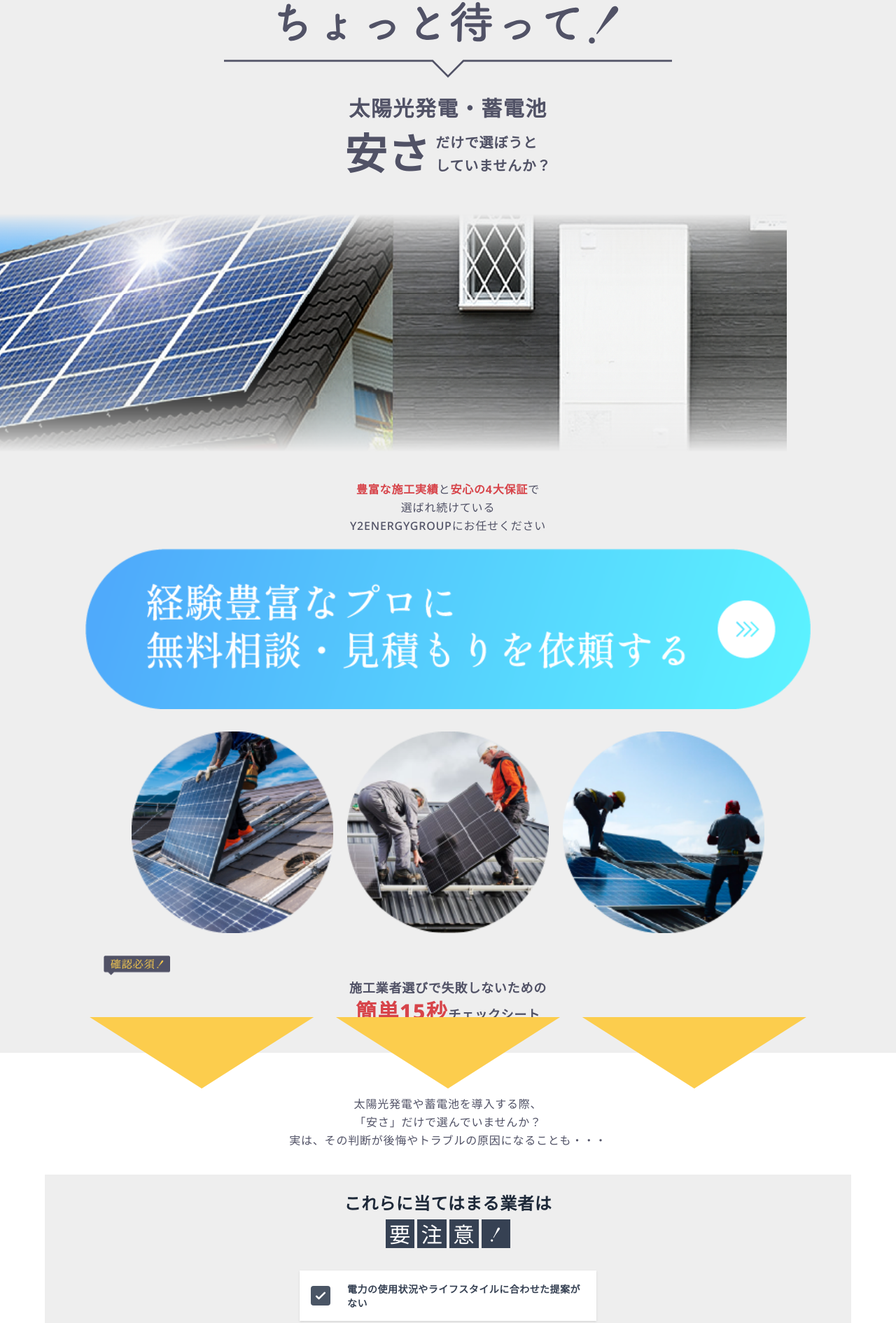
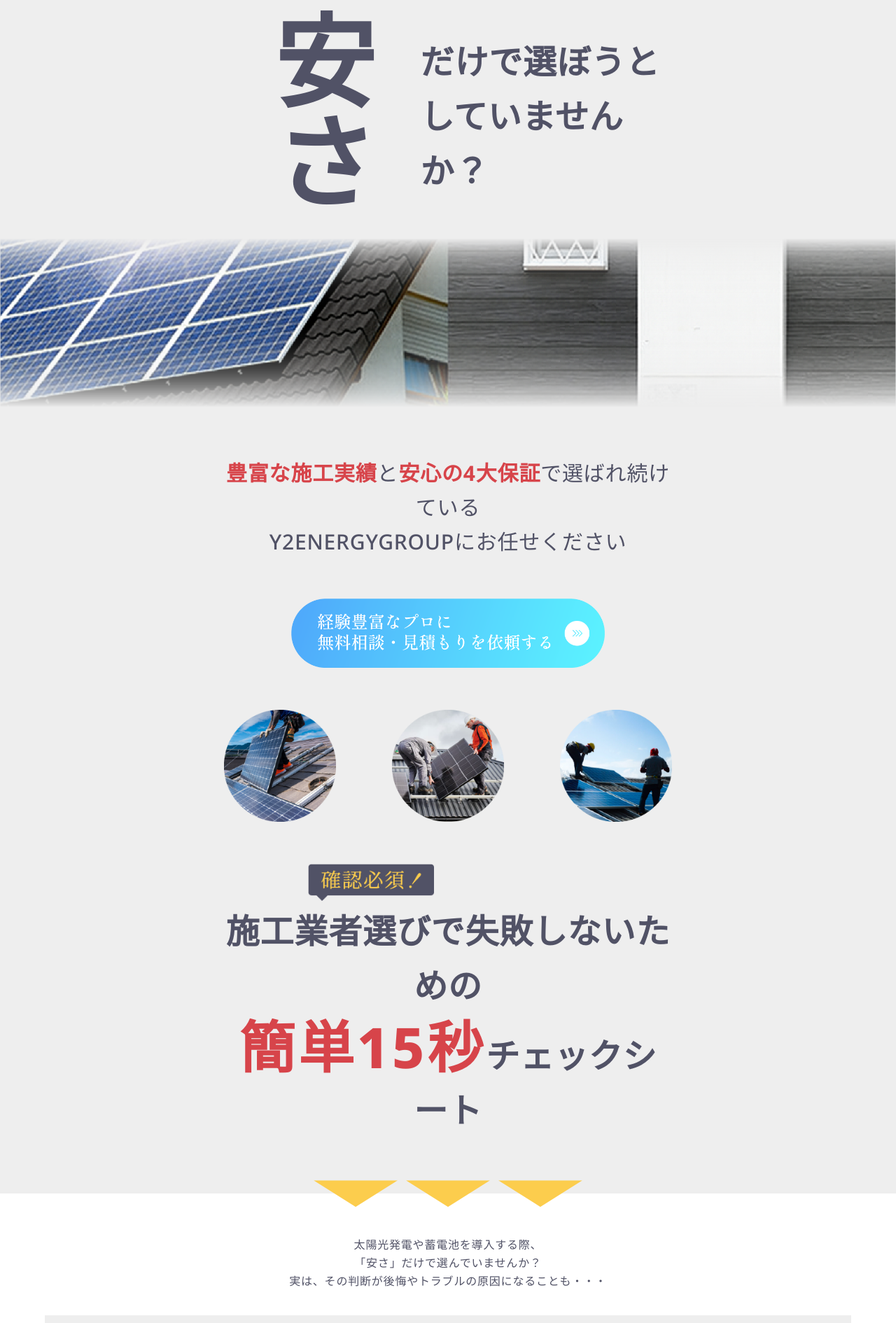
Before and after one commit to chika862/lp_02_Y2EnergyGroup, a website: page index.html in a window 1280 px wide. Shown: the part 520-2410 px from the top of the page at 70% size. Drawn offline with Linux system fonts and the light colour scheme.

Commit message:
fv-pc修正中

```diff
--- a/index.html
+++ b/index.html
@@ -28,10 +28,10 @@
     class="font-sans font-medium tracking-wider leading-relaxed text-basecolor"
   >
     <header
-      class="h-[50px] flex justify-between items-center px-2 py-2 mx-auto gap-2 fixed top-0 left-0 right-0 bg-white z-50 transition-transform duration-300"
+      class="h-[50px] lg:h-[70px] flex justify-between items-center px-2 py-2 mx-auto gap-2 fixed top-0 left-0 right-0 bg-white z-50 transition-transform duration-300"
       id="header"
     >
-      <div class="shrink-0 max-w-[46%]">
+      <div class="shrink-0 max-w-[46%] lg:max-w-[30%] lg:pl-10">
         <h1>
           <a href="#fv">
             <img
@@ -41,62 +41,86 @@
           /></a>
         </h1>
       </div>
-      <div class="flex gap-1 sm:gap-1 shrink-0 max-w-[48%]">
+      <div
+        class="flex gap-1 sm:gap-1 lg:gap-5 shrink-0 max-w-[48%] lg:max-w-[30%] lg:pr-10"
+      >
         <a href="tel:0120181182"
           ><img
             src="images/nav1.webp"
             alt="電話相談"
-            class="w-[100px] h-auto object-contain"
+            class="w-[100px] lg:w-[170px] h-auto object-contain"
         /></a>
         <a href="">
           <img
             src="images/nav2.webp"
             alt="無料相談"
-            class="w-[100px] h-auto object-contain"
+            class="w-[100px] lg:w-[170px] h-auto object-contain"
         /></a>
       </div>
     </header>
     <!-- FV セクション -->
     <section id="fv" class="bg-background">
+      <div class="lg:w-[50%] mx-auto">
         <img
           src="images/fv-1.webp"
           alt="月々の電気代を大幅に削減したい方"
-        class="w-[85%] mx-auto pt-[50px]"
+          class="block lg:hidden w-[85%] lg:w-[70%] mx-auto pt-[50px]"
+        />
+        <img
+          src="images/fv-1-pc.webp"
+          alt="月々の電気代を大幅に削減したい方"
+          class="hidden lg:block lg:w-[80%] mx-auto pt-[50px]"
         />
         <img
           src="images/fv-text1.svg"
           alt="ちょっと待って！"
-        class="w-[50%] mt-6 mx-auto"
+          class="w-[50%] lg:w-[40%] mt-6 lg:mt-12 mx-auto"
         />
         <h2
           class="text-center py-6 px-4 font-mincho text-basecolor font-semibold"
         >
-        <span class="block text-3xl mb-2 tracking-wider"
+          <span
+            class="block text-3xl lg:text-6xl mb-2 tracking-wider lg:tracking-[0.5rem]"
             >太陽光発電・蓄電池</span
           >
           <span class="flex items-center justify-center gap-2">
-          <span class="text-6xl font-bold">安さ</span>
-          <span class="text-xl leading-relaxed pt-2 text-left"
+            <span class="text-6xl lg:text-[9rem] font-bold">安さ</span>
+            <span
+              class="text-xl lg:text-[3rem] leading-relaxed pt-2 lg:pt-6 text-left"
               >だけで選ぼうと<br />していませんか？</span
             >
           </span>
         </h2>
-      <img src="images/fv-2.webp" alt="太陽光パネル・蓄電池のイメージ写真" />
-
-      <div class="w-[90%] text-center mx-auto">
-        <p class="py-5">
+      </div>
+      <img
+        src="images/fv-2.webp"
+        class="block lg:hidden"
+        alt="太陽光パネル・蓄電池のイメージ写真"
+      />
+      <img
+        src="images/fv-2-pc.webp"
+        class="hidden lg:block"
+        alt="太陽光パネル・蓄電池のイメージ写真"
+      />
+
+      <div class="w-[90%] lg:w-[50%] text-center mx-auto">
+        <p class="py-5 lg:text-3xl lg:my-9 lg:leading-relaxed">
           <span class="text-[#d7444a] font-bold">豊富な施工実績</span>と<span
             class="text-[#d7444a] font-bold"
             >安心の4大保証</span
-          >で<br />選ばれ続けている<br />Y2ENERGYGROUPにお任せください
+          >で<br
+            class="lg:hidden"
+          />選ばれ続けている<br />Y2ENERGYGROUPにお任せください
         </p>
         <a href="#form"
           ><img
             src="images/conv-btn.webp"
-            class="w-[90%] mx-auto"
+            class="w-[90%] lg:w-[70%] mx-auto"
             alt="経験豊富なプロに無料相談・見積もりを依頼する"
         /></a>
-        <div class="flex gap-5 justify-center py-8">
+        <div
+          class="flex gap-5 justify-center lg:justify-between py-8 lg:gap-10 lg:py-15"
+        >
           <img
             src="images/fv-3.webp"
             alt="施工の様子"
@@ -118,21 +142,25 @@
     <!-- チェックシートセクション -->
     <section>
       <div class="bg-background relative">
-        <div class="w-[80%] mx-auto pb-10">
+        <div class="w-[80%] lg:w-[50%] mx-auto pb-10 lg:pb-20">
           <img
             src="images/kakunin.webp"
             alt="確認必須！"
-            class="w-[95px] ml-5"
-          />
-          <h2 class="text-[18px] font-bold pt-1 text-center">
+            class="w-[95px] lg:w-[180px] ml-5 lg:ml-[120px]"
+          />
+          <h2 class="text-[1.1rem] lg:text-[3rem] font-bold pt-1 text-center">
             施工業者選びで失敗しないための<br /><span
-              class="text-[#d7444a] text-3xl font-extrabold tracking-wider"
+              class="text-[#d7444a] text-3xl lg:text-[5rem] font-extrabold tracking-wider"
               >簡単15秒</span
             >チェックシート
           </h2>
         </div>
         <div class="absolute bottom-0 left-0 right-0 translate-y-1/2">
-          <img src="images/tri.svg" alt="" class="w-[80%] h-auto mx-auto" />
+          <img
+            src="images/tri.svg"
+            alt=""
+            class="w-[80%] lg:w-[30%] h-auto mx-auto"
+          />
         </div>
       </div>
       <p class="w-[80%] mx-auto text-center py-9 mt-6">
```
Also changed, not shown: dist/output.css, images/fv-1-pc.webp (added), images/fv-1.webp, images/fv-2-pc.webp (added). Lines whose indentation alone changed are shown as unchanged.
